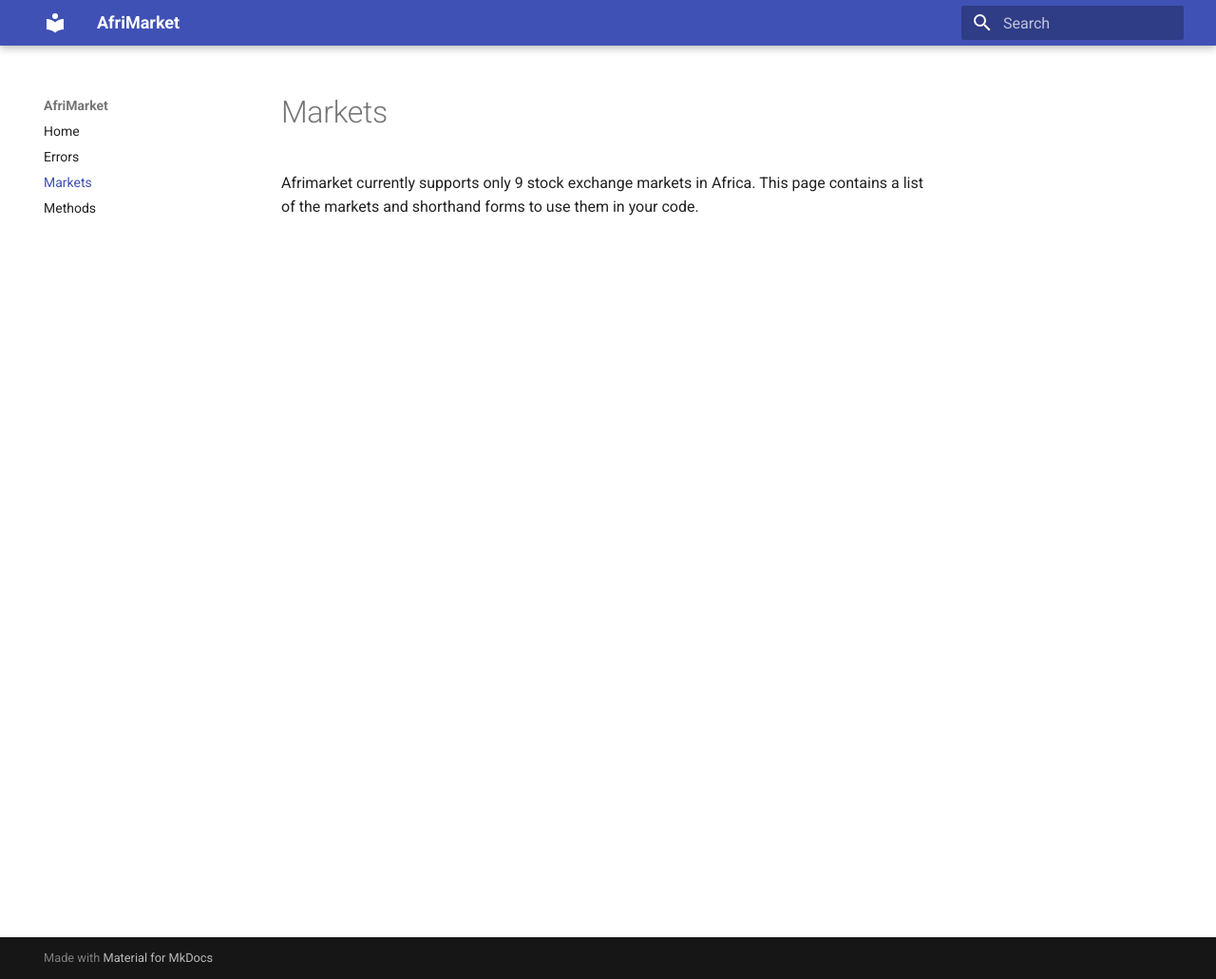
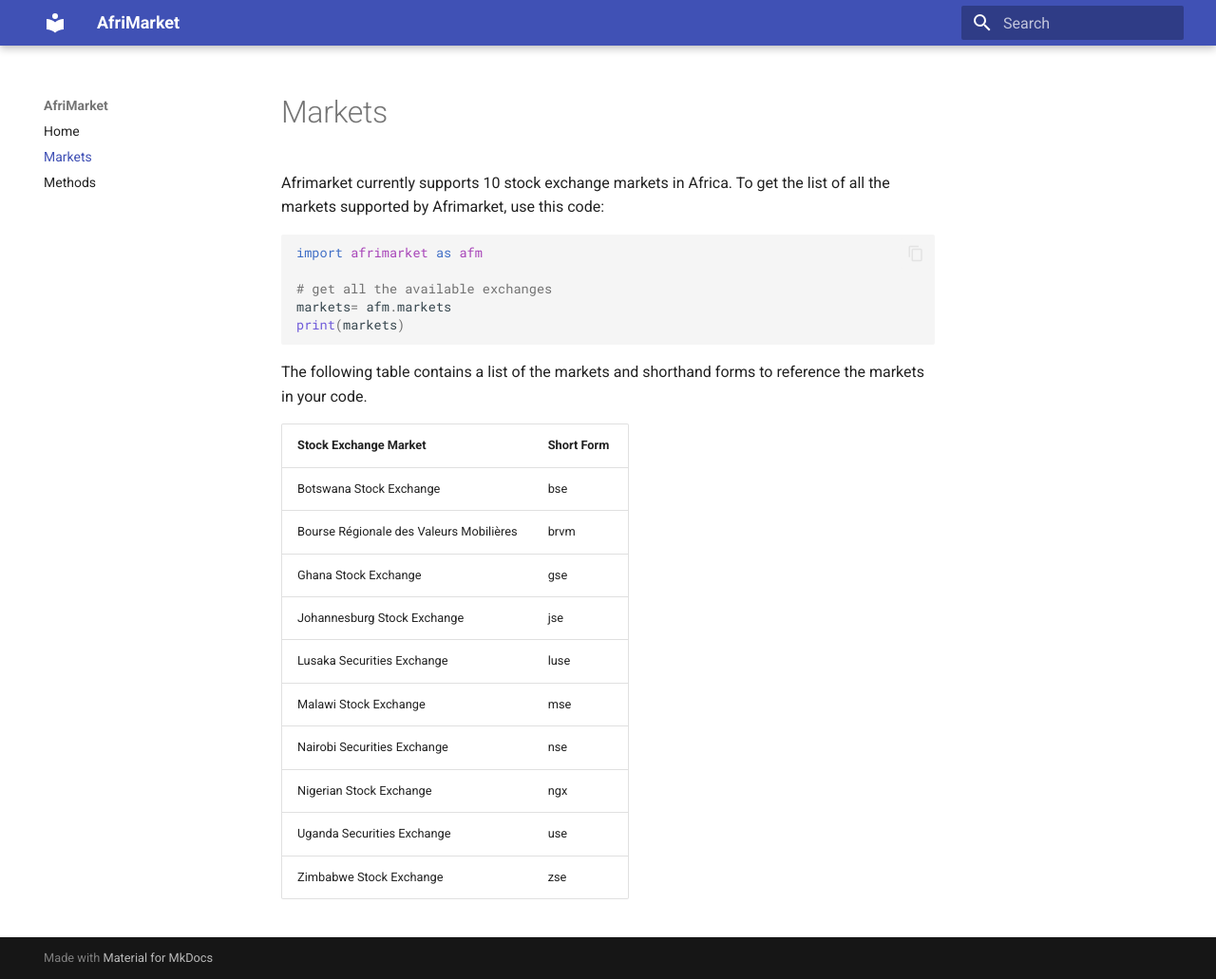
Before and after one commit to ambroseikpele/afrimarket, an MkDocs documentation site: the page built from docs/markets.md, in a window 1280 px wide and 1031 px high. Shown: the whole window at 95% size. Built offline with MkDocs 1.6.1 and Material for MkDocs 9.7.7, drawn with Linux system fonts in a browser that asks for light colours.

Commit message:
added market and found some issues regarding the stock methods

````diff
--- a/docs/markets.md
+++ b/docs/markets.md
@@ -1 +1,22 @@
-Afrimarket currently supports only 9 stock exchange markets in Africa. This page contains a list of the markets and shorthand forms to use them in your code.
+Afrimarket currently supports 10 stock exchange markets in Africa. To get the list of all the markets supported by Afrimarket, use this code:
+```Python
+import afrimarket as afm
+
+# get all the available exchanges
+markets= afm.markets
+print(markets)
+```
+The following table contains a list of the markets and shorthand forms to reference the markets in your code.
+
+|Stock Exchange Market | Short Form|
+|----------------------|-----------|
+| Botswana Stock Exchange| bse|
+| Bourse Régionale des Valeurs Mobilières| brvm|
+| Ghana Stock Exchange| gse|
+| Johannesburg Stock Exchange| jse|
+| Lusaka Securities Exchange| luse|
+| Malawi Stock Exchange| mse|
+| Nairobi Securities Exchange| nse|
+| Nigerian Stock Exchange| ngx|
+| Uganda Securities Exchange| use|
+| Zimbabwe Stock Exchange| zse|
````
Also changed, not shown: docs/index.md (+1 -0 lines), docs/methods.md (+14 -6 lines), docs/errors.md (deleted), 1 other file.
